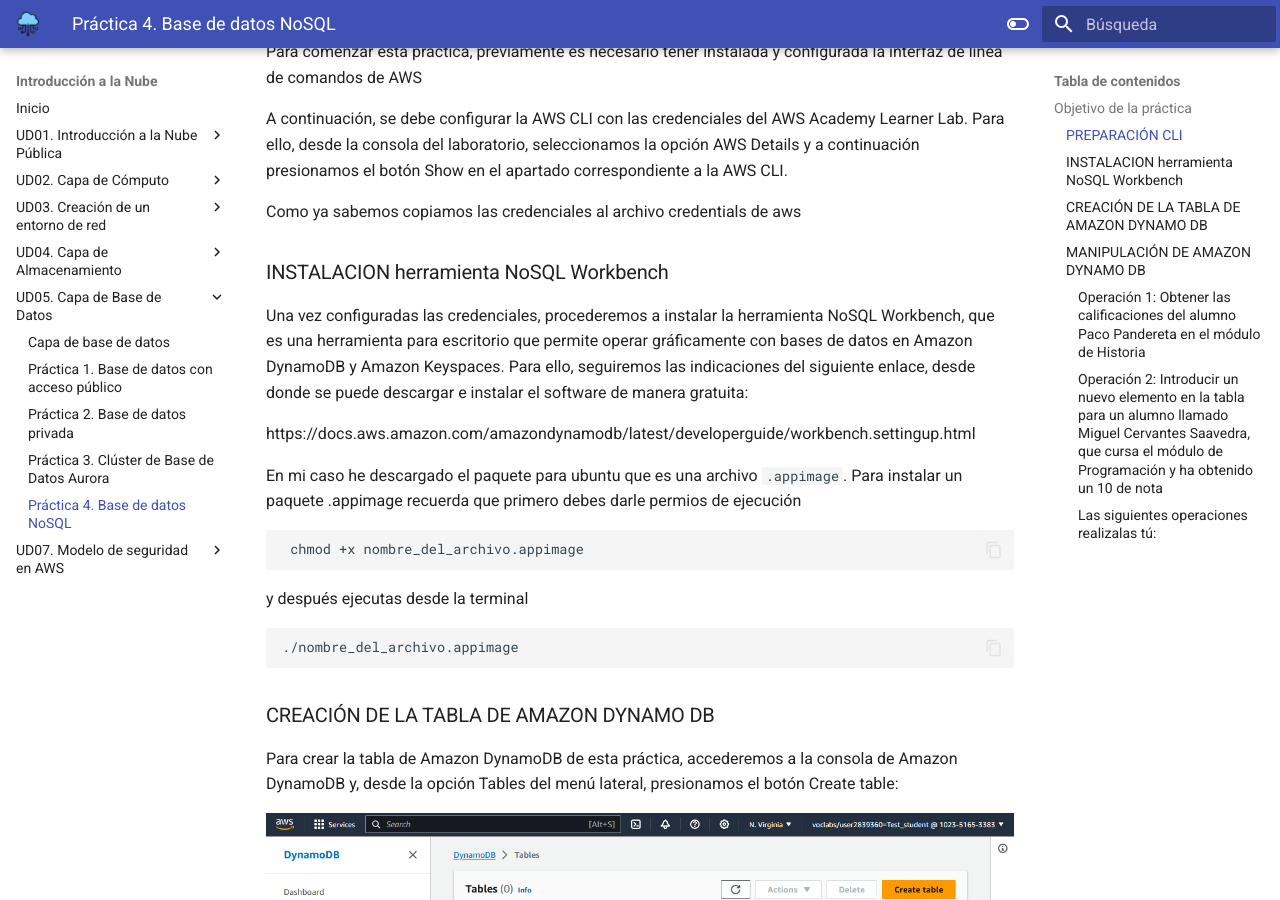
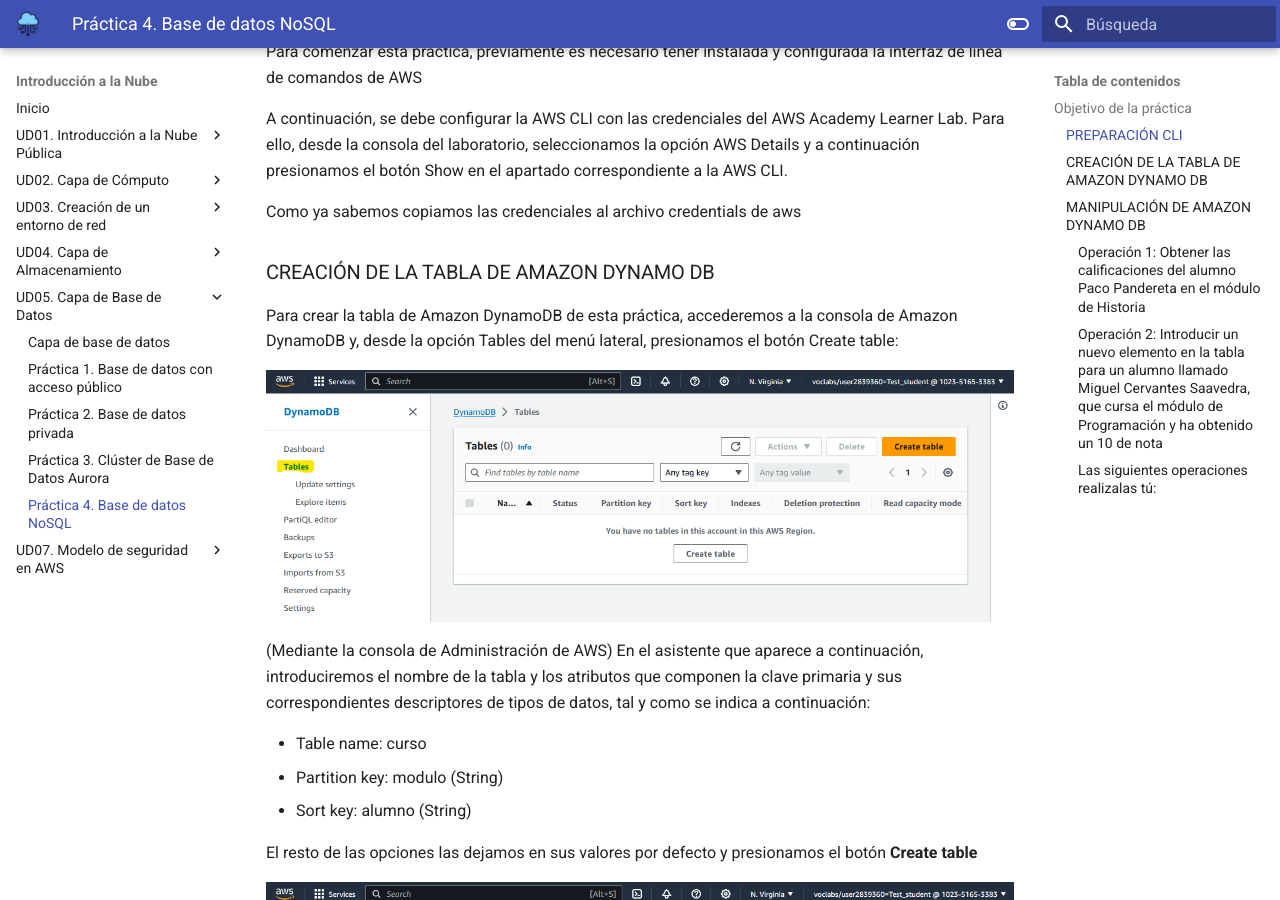
Before and after one commit to IES-CAMP-DE-MORVEDRE/optativa-cloud, an MkDocs documentation site: the page built from docs/ud05/bdpractica04.md, in a window 1280 px wide and 900 px high, scrolled down 295 px. Built offline with MkDocs 1.6.1 and Material for MkDocs 9.7.7, drawn with Linux system fonts in a browser that asks for light colours.

Commit message:
Remove NoSQL Workbench installation section
Removed installation instructions for NoSQL Workbench.

````diff
--- a/docs/ud05/bdpractica04.md
+++ b/docs/ud05/bdpractica04.md
@@ -11,24 +11,6 @@
 A continuación, se debe configurar la AWS CLI con las credenciales del AWS Academy Learner Lab. Para ello, desde la  consola del laboratorio, seleccionamos la opción AWS Details y a continuación presionamos el botón Show en el apartado correspondiente a la AWS CLI.
 
 Como ya sabemos copiamos las credenciales al archivo credentials de aws
-
-### INSTALACION herramienta NoSQL Workbench
-
-Una vez configuradas las credenciales, procederemos a instalar la herramienta NoSQL Workbench, que es una herramienta para escritorio que permite operar gráficamente con bases de datos en Amazon DynamoDB y Amazon Keyspaces. Para ello, seguiremos las indicaciones del siguiente enlace, desde donde se puede descargar e instalar el software de manera gratuita:
-
-https://docs.aws.amazon.com/amazondynamodb/latest/developerguide/workbench.settingup.html
-
-En mi caso he descargado el paquete para ubuntu que es una archivo `.appimage`. Para instalar un paquete .appimage recuerda que primero debes darle permios de ejecución
-
-```
- chmod +x nombre_del_archivo.appimage
-```
-
-y después ejecutas desde la terminal
-
-```
-./nombre_del_archivo.appimage
-```
 
 ### CREACIÓN DE LA TABLA DE AMAZON DYNAMO DB
 
````
